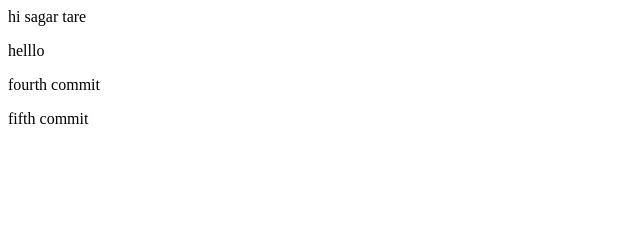
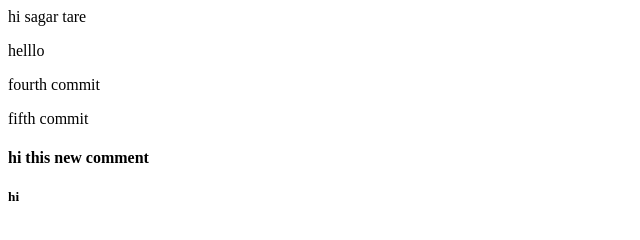
Before and after one commit to sagartare12/repos, a website: page index.html in a window 1280 px wide. Shown: the whole page, without its empty margins (0-640 px from the left). Drawn offline with Linux system fonts and the light colour scheme.

Commit message:
sixth commit

```diff
--- a/index.html
+++ b/index.html
@@ -11,5 +11,7 @@
     <p>helllo</p>
     <p>fourth commit</p>
     <p>fifth commit</p>
+    <h4>hi this new comment</h4>
+    <h5>hi</h5>
 </body>
 </html>
```
Also changed, not shown: package.json (added, +25 -0 lines), 2 other files.
